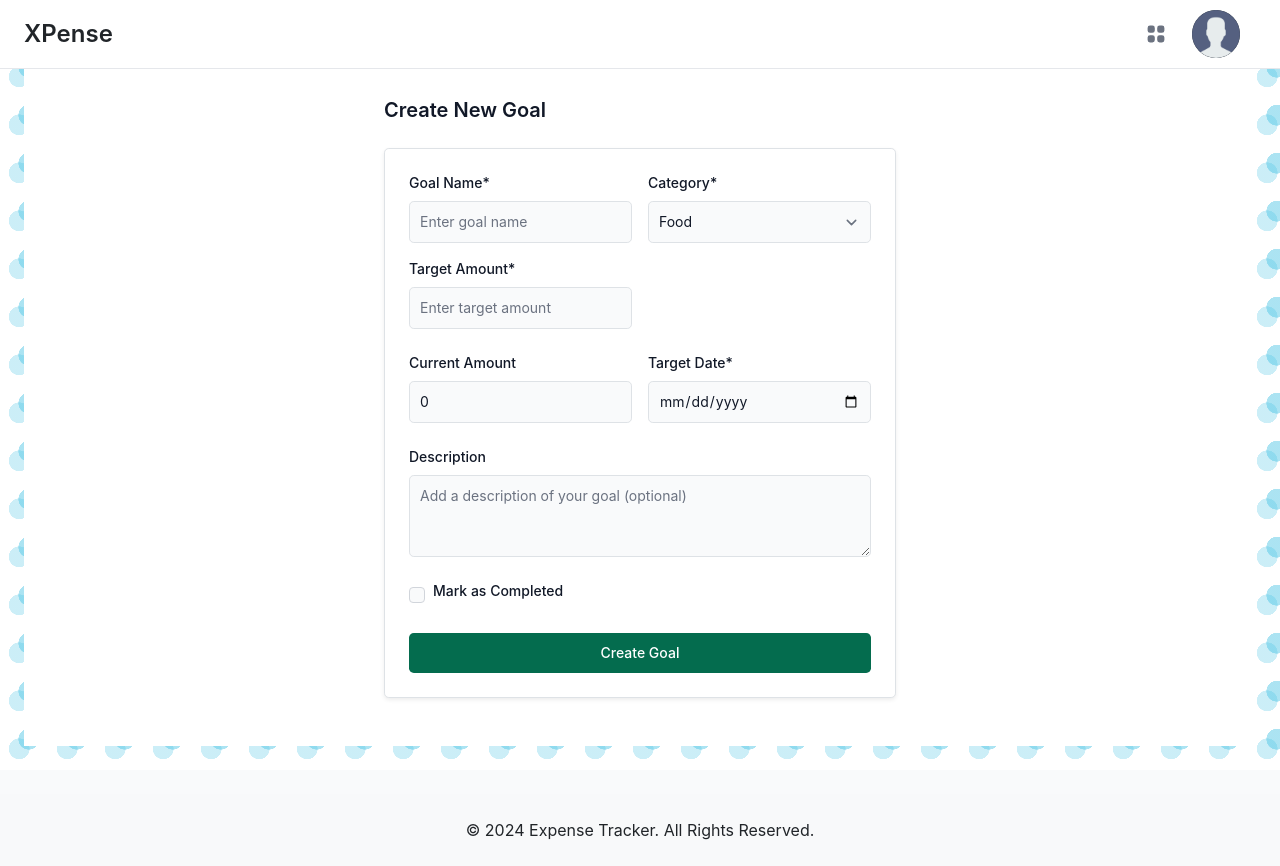
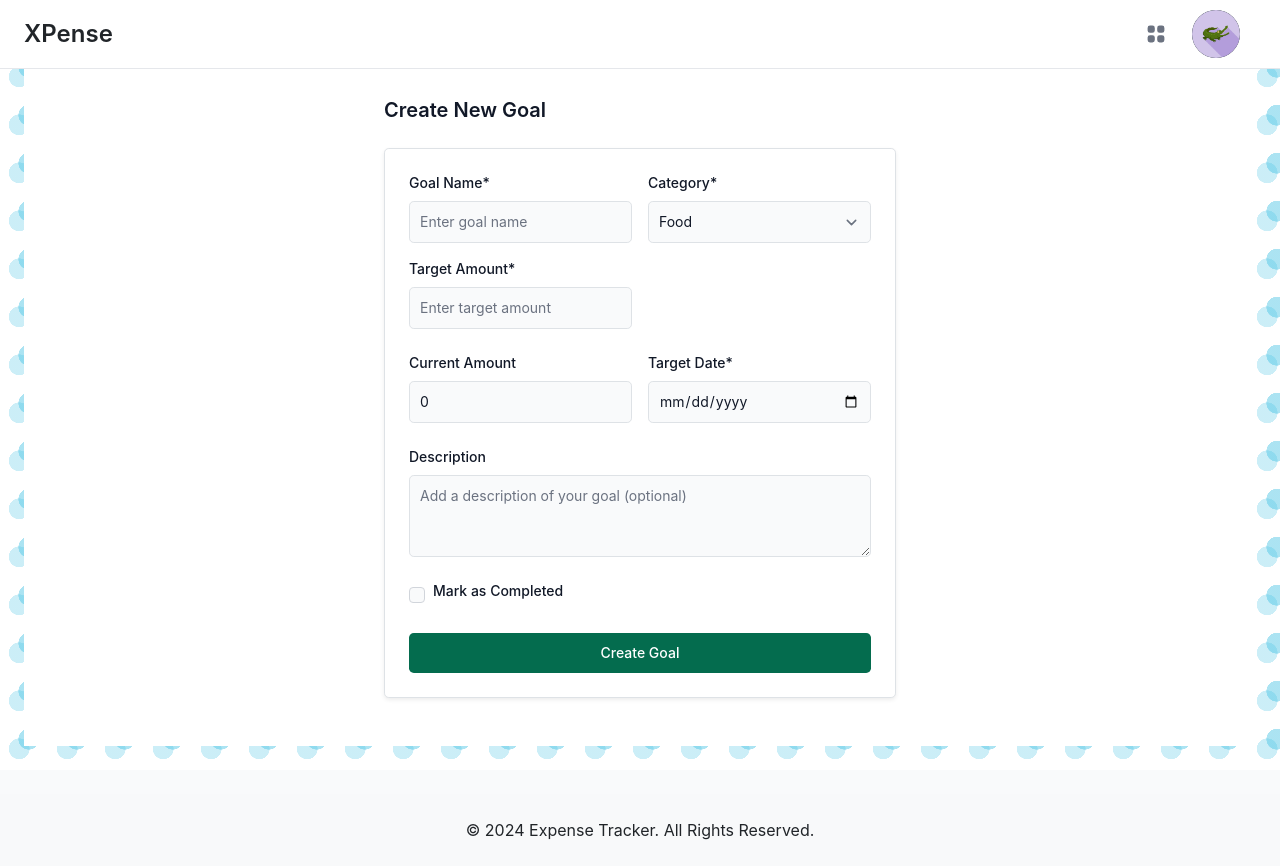
Before and after one commit to SaintRaskolnikov/XPense, a Django app: page /tracker/goals-create/ in a window 1280 px wide. Run offline with Django 5.2, Linux system fonts and the light colour scheme; a user stored in the database is signed in; data comes from the database, SQL or seed files in the repository; parts of the project's set-up code (start-up, migrations or seed data) failed here and were passed over; some libraries are stand-ins or nearby versions.

Commit message:
Update base.html

```diff
--- a/templates/base.html
+++ b/templates/base.html
@@ -198,7 +198,7 @@
               >
                 <span class="sr-only">Open user menu</span>
                 <img
-                src="XPense{{ profile_picture }}"
+                src="/public/reshot-icon-alligator-ZG6KVN2TWH.png"
                 alt="Profile Picture"
                 class="w-12 h-12 rounded-full"
               />
```
